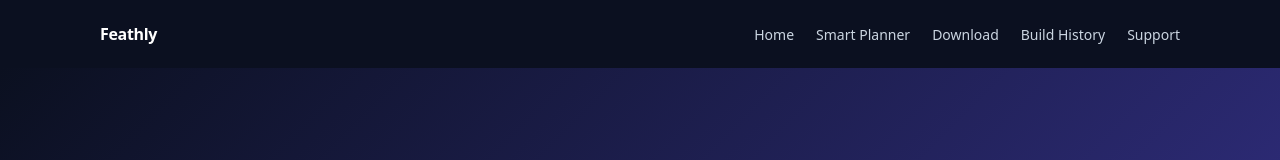
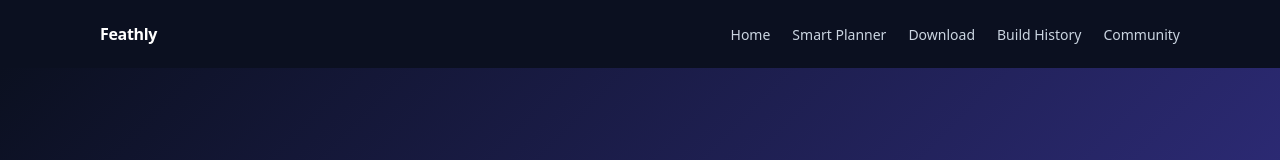
Before and after one commit to yoonng/smart-planner-site, a plain HTML site: page smart-planner/download.html in a window 1280 px wide. Shown: the top 160 px of the page. Drawn offline with Linux system fonts and the light colour scheme.

Commit message:
Unify Download top navigation

```diff
--- a/smart-planner/download.html
+++ b/smart-planner/download.html
@@ -9,7 +9,7 @@
   <script defer src="../assets/app.js"></script>
 </head>
 <body>
-<header class="site-header"><div class="wrap nav"><a class="brand" href="../index.html">Feathly</a><nav class="nav-links"><a href="../index.html">Home</a><a href="index.html">Smart Planner</a><a href="download.html">Download</a><a href="build-history.html">Build History</a><a href="support.html">Support</a></nav></div></header>
+<header class="site-header"><div class="wrap nav"><a class="brand" href="../index.html">Feathly</a><nav class="nav-links"><a href="../index.html">Home</a><a href="index.html">Smart Planner</a><a href="download.html">Download</a><a href="build-history.html">Build History</a><a href="../community/">Community</a></nav></div></header>
 <section class="page-hero"><div class="wrap"><h1>Download Smart Planner</h1><p>Android is the first target platform. Other platforms will be released step by step after the mobile foundation is stable.</p></div></section>
 <section class="page-body"><div class="wrap content">
   <p class="notice">The Android download link will be added after the official release link is ready.</p>
```
